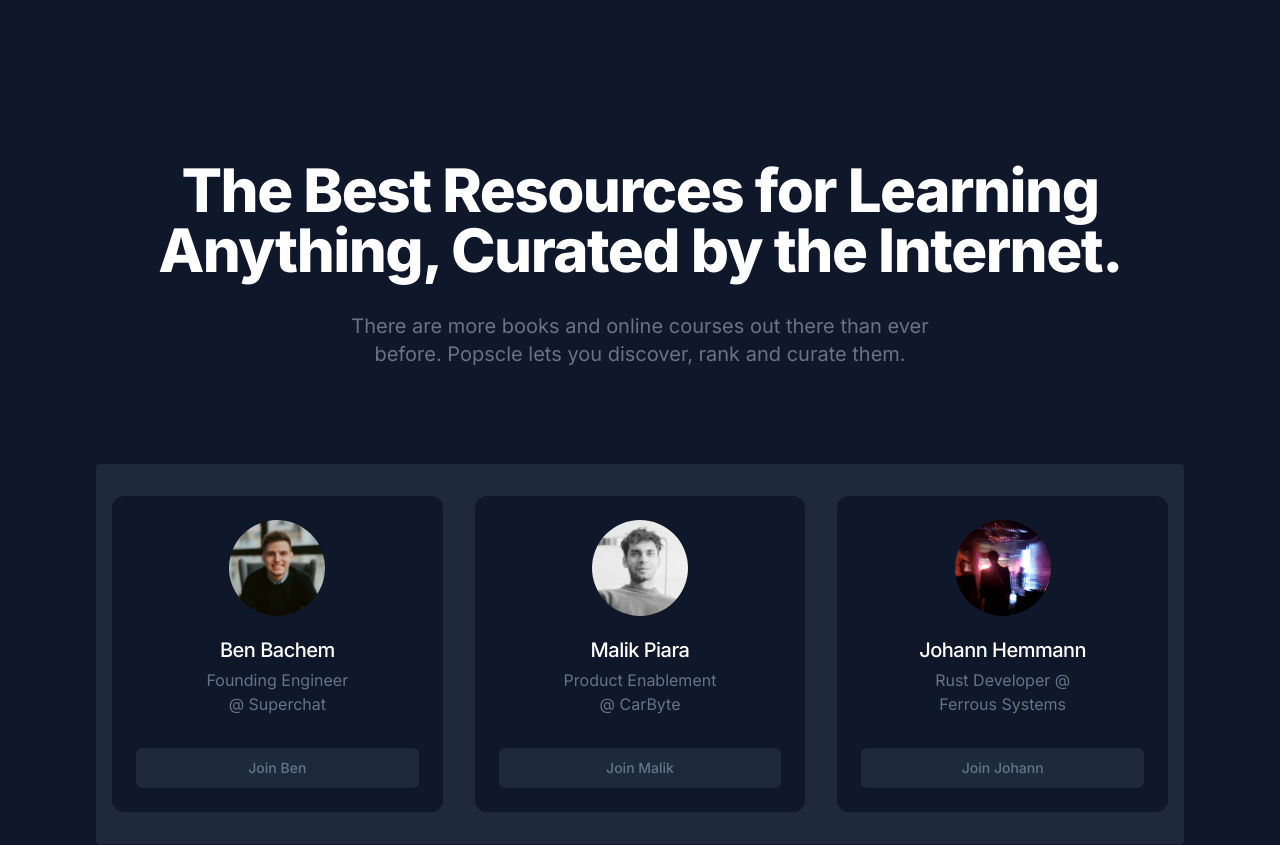
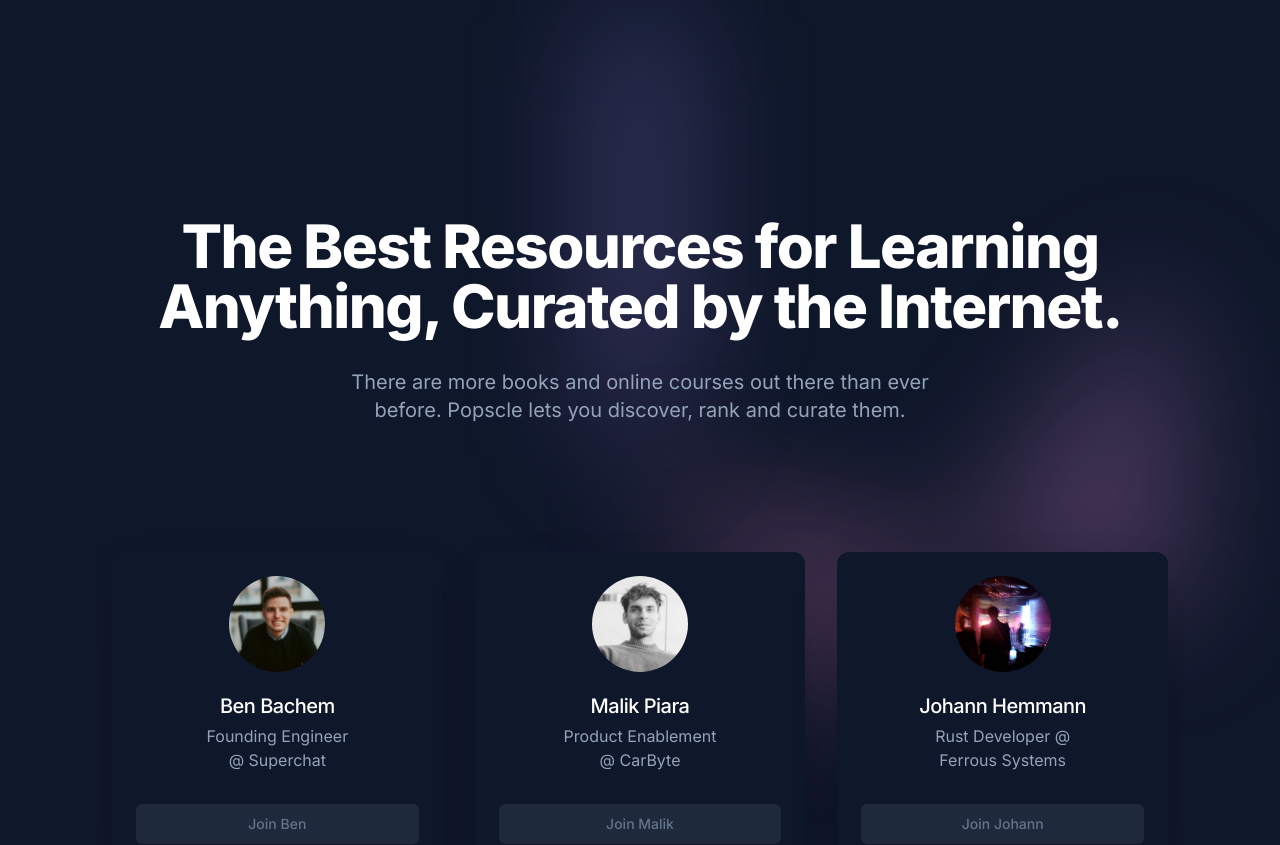
Before and after one commit to adonisote/popscle.com, a Next.js app: page / in a window 1280 px wide. Shown: the top 845 px of the page. Built offline with nearby package versions, Linux system fonts and the light colour scheme.

Commit message:
Minor styling changes to make landing page pop.

```diff
--- a/app/globals.css
+++ b/app/globals.css
@@ -3,7 +3,7 @@
   @tailwind utilities;
 
   .animate-in {
-    animation: animateIn 0.3s ease 0.15s both;
+    animation: animateIn 0.4s ease 0.15s both;
   }
 
   @keyframes animateIn {
--- a/app/page.tsx
+++ b/app/page.tsx
@@ -5,8 +5,24 @@ import Image from 'next/image';
 export default function Home() {
   return (
     <main className='bg-slate-900 flex min-h-screen flex-col items-center justify-between md:p-24'>
+      <div className='relative isolate px-6 pt-14 lg:px-8'>
+        <div
+          className='absolute inset-x-0 -top-40 -z-10 transform-gpu overflow-hidden blur-3xl sm:-top-80'
+          aria-hidden='true'
+        >
+          <div
+            className='relative left-[calc(50%-11rem)] aspect-[1155/678] w-[36.125rem] -translate-x-1/2 rotate-[30deg] bg-gradient-to-tr from-[#ff80b5] to-[#9089fc] opacity-40 sm:left-[calc(50%-30rem)] sm:w-[72.1875rem]'
+            style={{
+              clipPath:
+                'polygon(74.1% 44.1%, 100% 61.6%, 97.5% 26.9%, 85.5% 0.1%, 80.7% 2%, 72.5% 32.5%, 60.2% 62.4%, 52.4% 68.1%, 47.5% 58.3%, 45.2% 34.5%, 27.5% 76.7%, 0.1% 64.9%, 17.9% 100%, 27.6% 76.8%, 76.1% 97.7%, 74.1% 44.1%)',
+            }}
+          />
+        </div>
+      </div>
+
       <HeroHeader />
-      <section className='flex flex-col md:flex-row overflow-x-scroll bg-slate-800 w-full rounded'>
+
+      <section className='flex flex-col md:flex-row overflow-x-scroll  w-full rounded'>
         <TestimonialCard
           name='Ben Bachem'
           role='Founding Engineer @ Superchat'
--- a/components/heroHeader.tsx
+++ b/components/heroHeader.tsx
@@ -11,9 +11,21 @@ export default function HeroHeader() {
         <h1 className='mb-8 text-4xl font-extrabold tracking-tight leading-none text-white md:text-5xl lg:text-6xl'>
           {content.title}
         </h1>
-        <p className='mb-8 text-lg font-normal text-gray-500 lg:text-xl sm:px-16 xl:px-48 dark:text-slate-400'>
+        <p className='mb-8 text-lg font-normal text-slate-400 lg:text-xl sm:px-16 xl:px-48'>
           {content.subtitle}
         </p>
+        <div
+          className='absolute inset-x-0 top-[calc(100%-13rem)] -z-10 transform-gpu overflow-hidden blur-3xl sm:top-[calc(100%-30rem)]'
+          aria-hidden='true'
+        >
+          <div
+            className='relative left-[calc(50%+3rem)] aspect-[1155/678] w-[36.125rem] -translate-x-1/2 bg-gradient-to-tr from-[#ff80b5] to-[#9089fc] opacity-30 sm:left-[calc(50%+36rem)] sm:w-[72.1875rem]'
+            style={{
+              clipPath:
+                'polygon(74.1% 44.1%, 100% 61.6%, 97.5% 26.9%, 85.5% 0.1%, 80.7% 2%, 72.5% 32.5%, 60.2% 62.4%, 52.4% 68.1%, 47.5% 58.3%, 45.2% 34.5%, 27.5% 76.7%, 0.1% 64.9%, 17.9% 100%, 27.6% 76.8%, 76.1% 97.7%, 74.1% 44.1%)',
+            }}
+          />
+        </div>
       </div>
     </>
   );
--- a/components/testimonialCard.tsx
+++ b/components/testimonialCard.tsx
@@ -15,7 +15,7 @@ export default function TestimonialCard({
   return (
     <>
       <div className='py-8 px-4 mx-auto w-96 max-w-screen-xl text-center animate-in'>
-        <Card className='rounded-xl bg-slate-900 border-none'>
+        <Card className='rounded-xl bg-slate-900 border-none shadow-2xl'>
           <CardHeader className='flex items-center'>
             <div className='rounded-full'>
               <Image
@@ -31,14 +31,14 @@ export default function TestimonialCard({
             <h1 className='mb-2 text-xl font-medium tracking-tight leading-none text-white'>
               {name}
             </h1>
-            <p className='mb-2 font-normal text-slate-500 lg:text-md sm:px-16'>
+            <p className='mb-2 font-normal text-slate-400 lg:text-md sm:px-16'>
               {role}
             </p>
           </CardContent>
           <CardFooter className='flex items-center'>
             <Button
               variant='secondary'
-              className='w-full bg-slate-800 hover:bg-rose-600 hover:text-white text-slate-500'
+              className='w-full bg-slate-800 hover:bg-pink-400 hover:text-white text-slate-500'
             >
               Join {name.split(' ')[0]}
             </Button>
```
